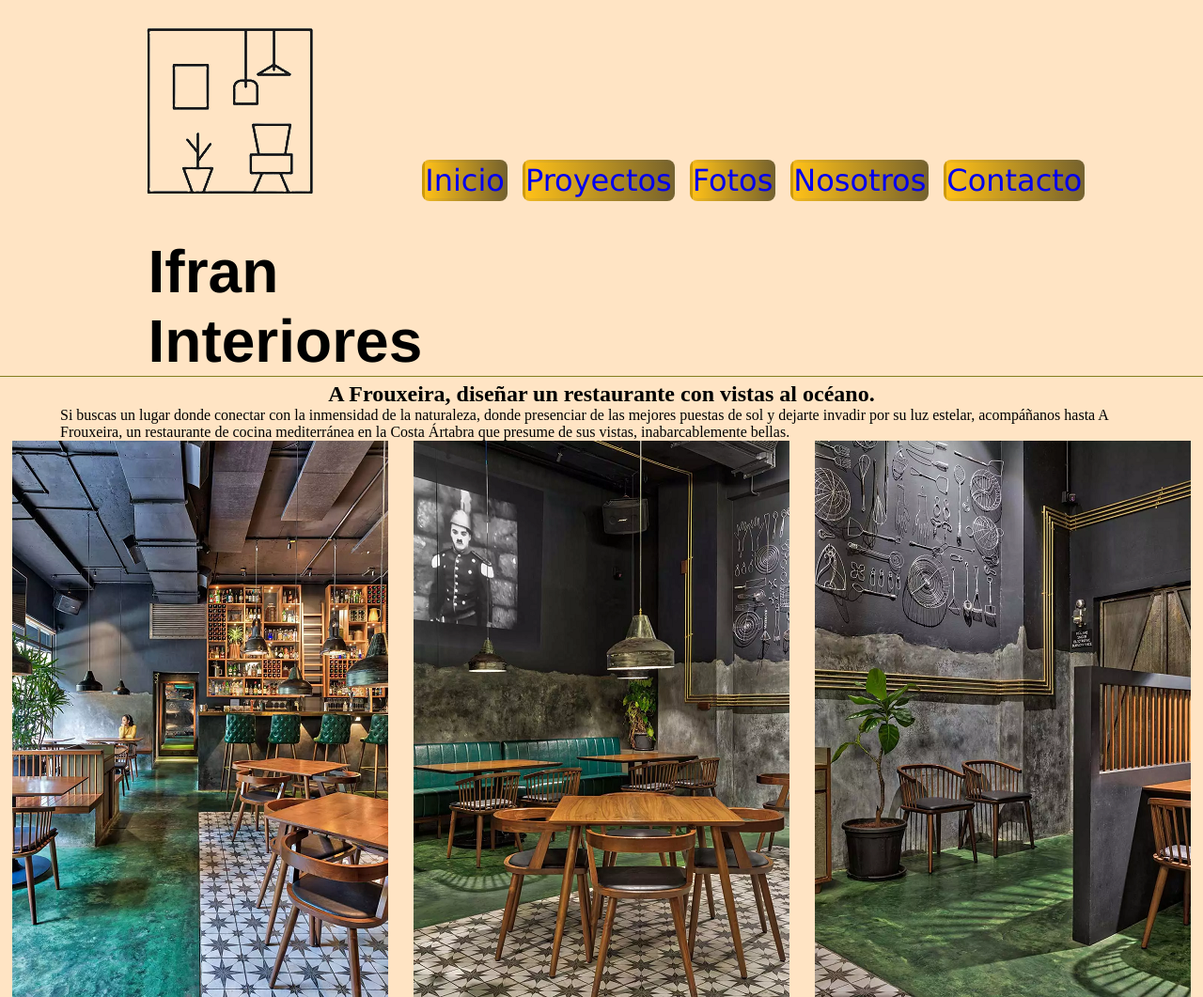
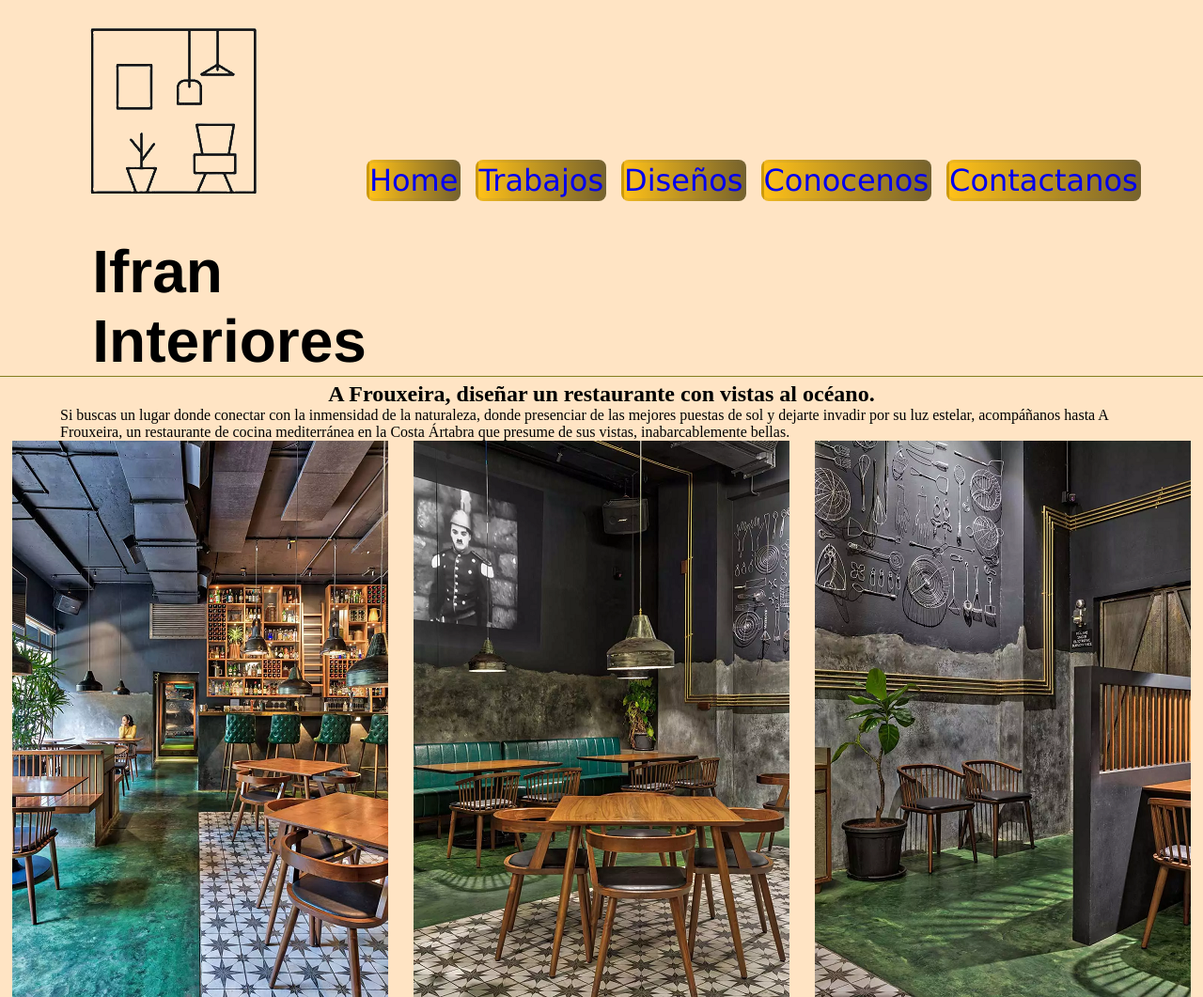
Before and after one commit to Ianfrancoastete96/proyecto-ifran-astete-ian, a plain HTML site: page page/Fotos.html in a window 1280 px wide. Shown: the top 1061 px of the page at 94% size. Drawn offline with Linux system fonts and the light colour scheme.

Commit message:
cambios de nombre del menu

```diff
--- a/page/Fotos.html
+++ b/page/Fotos.html
@@ -26,22 +26,22 @@
                     <nav class="encabezado__menu--lista">
                         <ul class="encabezado__menu--lista--linea">
                              <li class="encabezado__menu--lista--linea--index">
-                                 <a href="../index.html"> Inicio </a>
+                                 <a href="../index.html"> Home </a>
                              </li>
                              <li class="encabezado__menu--lista--linea--proyectos">
-                                 <a href="../page/Proyectos.html"> Proyectos
+                                 <a href="../page/Proyectos.html"> Trabajos
                                  </a>
                              </li>
                              <li class="encabezado__menu--lista--linea--fotos">
-                                 <a href="../page/Fotos.html"> Fotos
+                                 <a href="../page/Fotos.html"> Diseños
                                  </a>
                              </li>
                              <li
                              class="encabezado__menu--lista--linea--nosotros">
-                                 <a href="../page/SobreNosotros.html"> Nosotros </a>
+                                 <a href="../page/SobreNosotros.html"> Conocenos </a>
                              </li>
                              <li class="encabezado__menu--lista--linea--contacto">
-                                 <a href="../page/Contacto.html"> Contacto </a>
+                                 <a href="../page/Contacto.html"> Contactanos </a>
                              </li>
                              <li
                              class="encabezado__menu--lista--linea--pie">
```
Also changed, not shown: index.html (+5 -5 lines), page/Contacto.html (+5 -5 lines), page/Proyectos.html (+5 -5 lines), page/SobreNosotros.html (+5 -5 lines).
